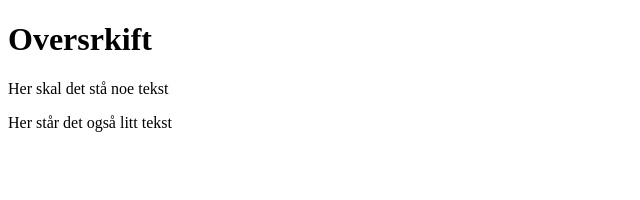
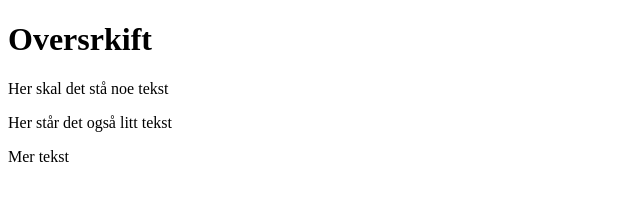
Before and after one commit to DATA1200-2025/valgfri-oppgave-1-git-anbefales-ihaaa, a plain HTML site: page Index.html in a window 1280 px wide. Shown: the full height of the page, 0-640 px from the left. Drawn offline with Linux system fonts and the light colour scheme.

Commit message:
4. endring

```diff
--- a/Index.html
+++ b/Index.html
@@ -8,5 +8,6 @@
 <h1>Oversrkift</h1>
 <p> Her skal det stå noe tekst</p>
 <p> Her står det også litt tekst</p>
+<p> Mer tekst</p>
 </body>
 </html>
```
